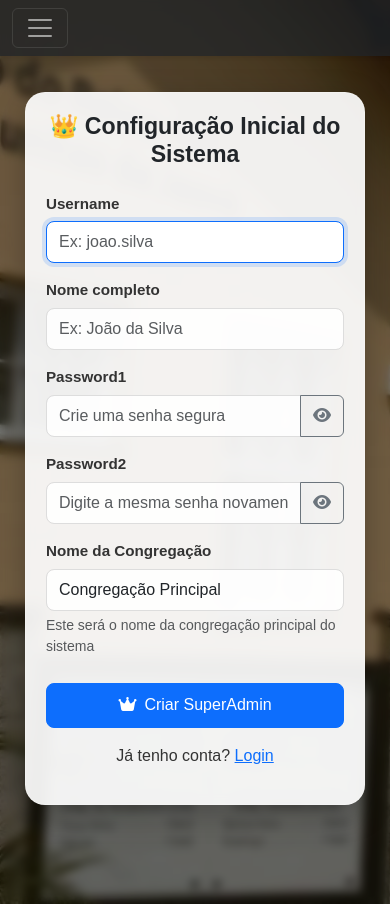
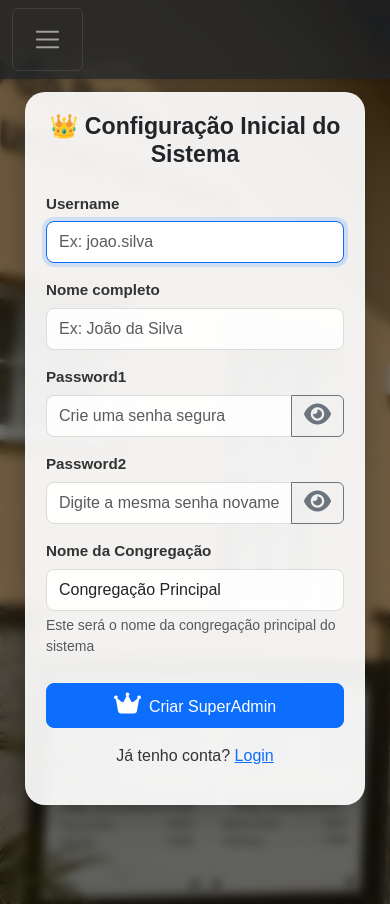
Before and after one commit to andreluizsilv/Agenda_salao, a Django app: page /cadastro/ in a window 390 px wide. Run offline with Django 5.2, Linux system fonts and the light colour scheme.

Commit message:
respososividade - Mobile/Table

```diff
--- a/static/css/style.css
+++ b/static/css/style.css
@@ -660,3 +660,87 @@ footer {
         margin: 1rem;
     }
 }
+
+/* ============================================
+       NAVBAR / ADMIN (Jazzmin / Django)
+============================================ */
+
+/* tamanho geral da navbar */
+.navbar, .navbar-nav, .navbar-item, .navbar-brand {
+    font-size: 1.25rem !important;
+}
+
+/* aumenta os itens e o espaçamento clicável */
+.navbar a.nav-link, .navbar button {
+    padding: 12px 18px !important;
+    font-size: 1.2rem !important;
+}
+
+/* deixa os ícones maiores */
+.navbar i, .menu-icon, .fas, .far, .fa {
+    font-size: 1.5rem !important;
+}
+
+/* botão hambúrguer maior */
+.navbar-toggler {
+    padding: 10px 12px !important;
+    font-size: 1.6rem !important;
+}
+
+/* menu lateral (sidebar) mais confortável */
+.sidebar-menu li a {
+    font-size: 1.15rem !important;
+    padding: 14px 16px !important;
+}
+
+/* ============================================
+   NAVBAR / MENU - MELHORIAS MOBILE
+============================================ */
+
+.navbar,
+.navbar a,
+.navbar-brand,
+.navbar-nav .nav-link {
+    font-size: 1.25rem !important;
+}
+
+.navbar i,
+.navbar .fas,
+.navbar .fa {
+    font-size: 1.6rem !important;
+}
+
+/* Botões e área de toque maior */
+.navbar a,
+.navbar button,
+.navbar-brand {
+    padding: 14px 20px !important;
+}
+
+/* Hamburguer maior */
+.navbar-toggler {
+    padding: 10px 14px !important;
+    font-size: 1.5rem !important;
+}
+
+/* Mobile */
+@media (max-width: 768px) {
+    .navbar,
+    .navbar a,
+    .navbar-brand,
+    .navbar-nav .nav-link {
+        font-size: 1.4rem !important;
+    }
+
+    .navbar i,
+    .navbar .fas,
+    .navbar .fa {
+        font-size: 1.8rem !important;
+    }
+
+    .navbar a,
+    .navbar button,
+    .navbar-brand {
+        padding: 16px 20px !important;
+    }
+}
```
